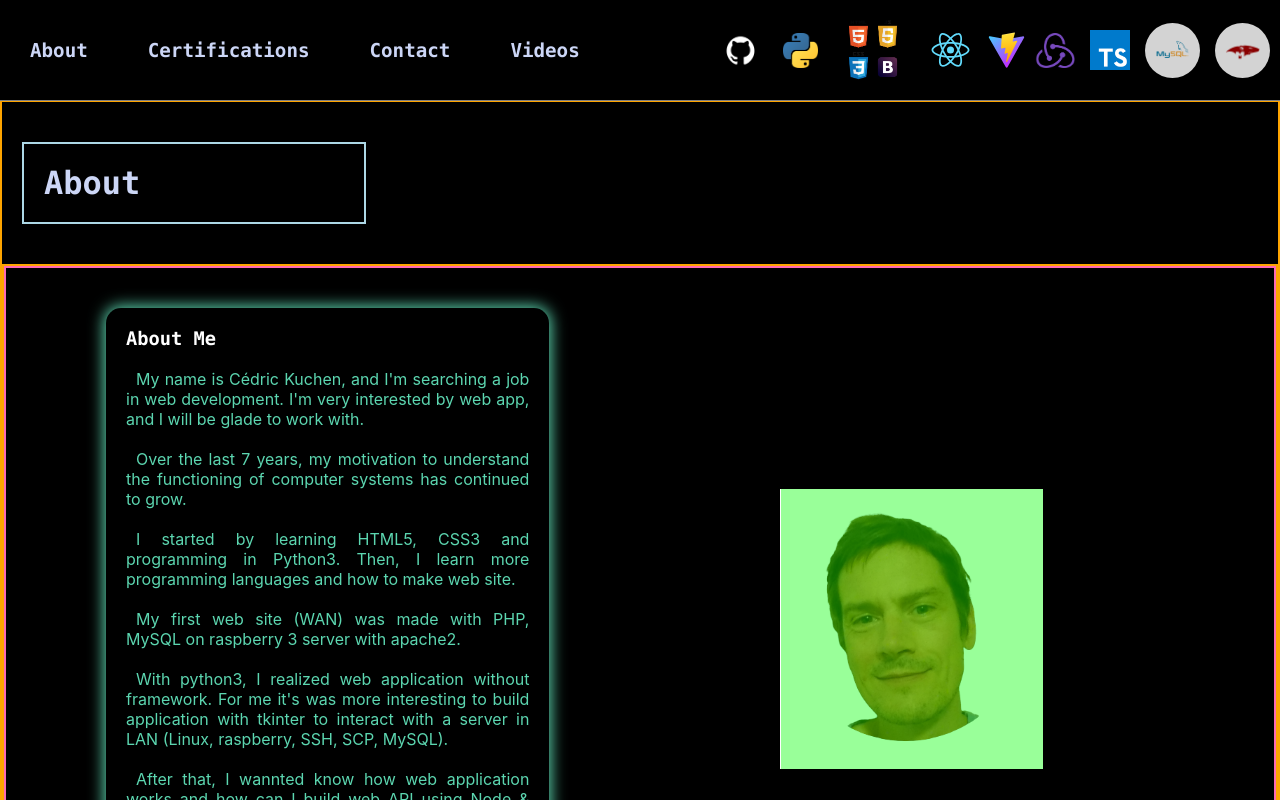
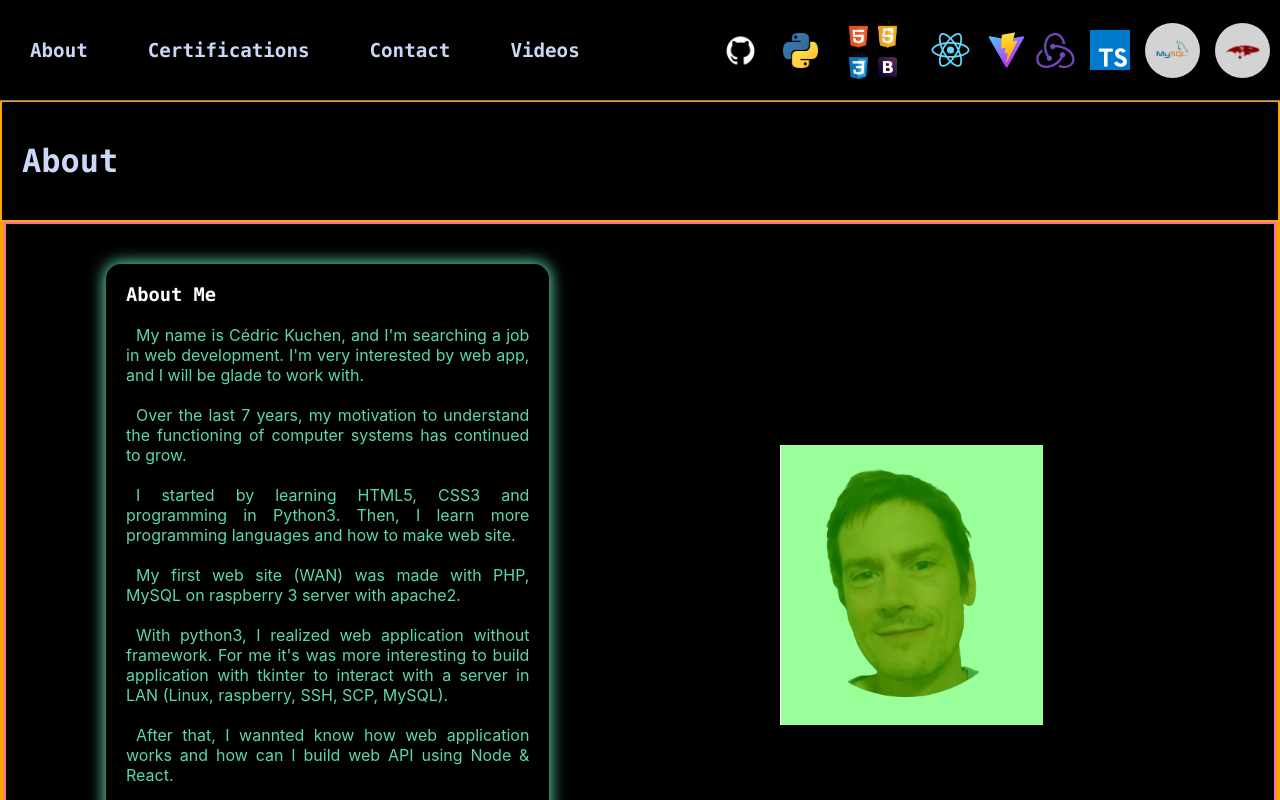
Before and after one commit to TLRKiliann/portfolio, a React (Create React App) app in the folder my-portfolio/: page / in a window 1280 px wide. Shown: the top 800 px of the page. Built offline with nearby package versions, Linux system fonts and the light colour scheme.

Commit message:
rotation style improved

```diff
--- a/my-portfolio/src/Pages/About.jsx
+++ b/my-portfolio/src/Pages/About.jsx
@@ -8,10 +8,12 @@ export const About = () => {
   return (
     <div className="projects">
 
-      <div className="spin">
-        <h1 className="main--projecttitle">
-          About
-        </h1>
+      <div>
+        <div className="spin">
+          <h1 className="main--projecttitle">
+            About
+          </h1>
+        </div>
       </div>
 
       <span
--- a/my-portfolio/src/styles/about.scss
+++ b/my-portfolio/src/styles/about.scss
@@ -13,15 +13,11 @@
 /*Effect with title*/
 
 .spin h1 {
-  width: 300px;
-  border: 2px solid lightblue;
-
+  width: 100px;
 }
 
 .main--projecttitle {
 
-
-  padding: 20px 20px;
   margin-top: 40px;
   margin-bottom: 40px;
   margin-left: 20px;
@@ -29,31 +25,31 @@
   font-family: 'Consolas';
   font-size: 2rem;
 
-  background: black;
   color: #ccd6f6;
-
-  border: 2px solid coral;
 
   animation-name: rotation;
   animation-delay: 0s;
-  animation-duration: 2s;
+  animation-duration: 4s;
   animation-timing-function: linear ease-in-out;
 }
-/*
+
 @keyframes rotation {
   0% {
-    transform: rotate3d(0, 0, 1, 0deg);
+    transform: rotate3d(0, -2, 2, 360deg);
   }
   25% {
-    transform: rotate3d(1, -2, 1, 360deg);
+    transform: rotate3d(0, -3, -3, 270deg);
   }
   50% {
-    transform: rotate3d(1, 0, 0, 360deg);
+    transform: rotate3d(1, 3, -1, 180deg);
+  }
+  75% {
+    transform: rotate3d(-3, -2, 0, 90deg);
   }
   100% {
-    transform: rotate3d(0, 0, 1, 360deg);
+    transform: rotate3d(0, 2, 2, 0);
   }
-}*/
+}
 
 
 /*Effect of intro*/
--- a/my-portfolio/src/styles/videos.scss
+++ b/my-portfolio/src/styles/videos.scss
@@ -35,6 +35,12 @@
     opacity: 1;
   }
   75% {
+    opacity: 1;
+  }
+  90% {
+    opacity: 0.8;
+  }
+  95% {
     opacity: 0.5;
   }
   100% {
@@ -49,7 +55,7 @@
   animation-name: maindashboard;
   animation-delay: 0s;
   animation-iteration-count: 1;
-  animation-duration: 4.8s;
+  animation-duration: 6s;
   transition-timing-function: ease;
 }
 
```
